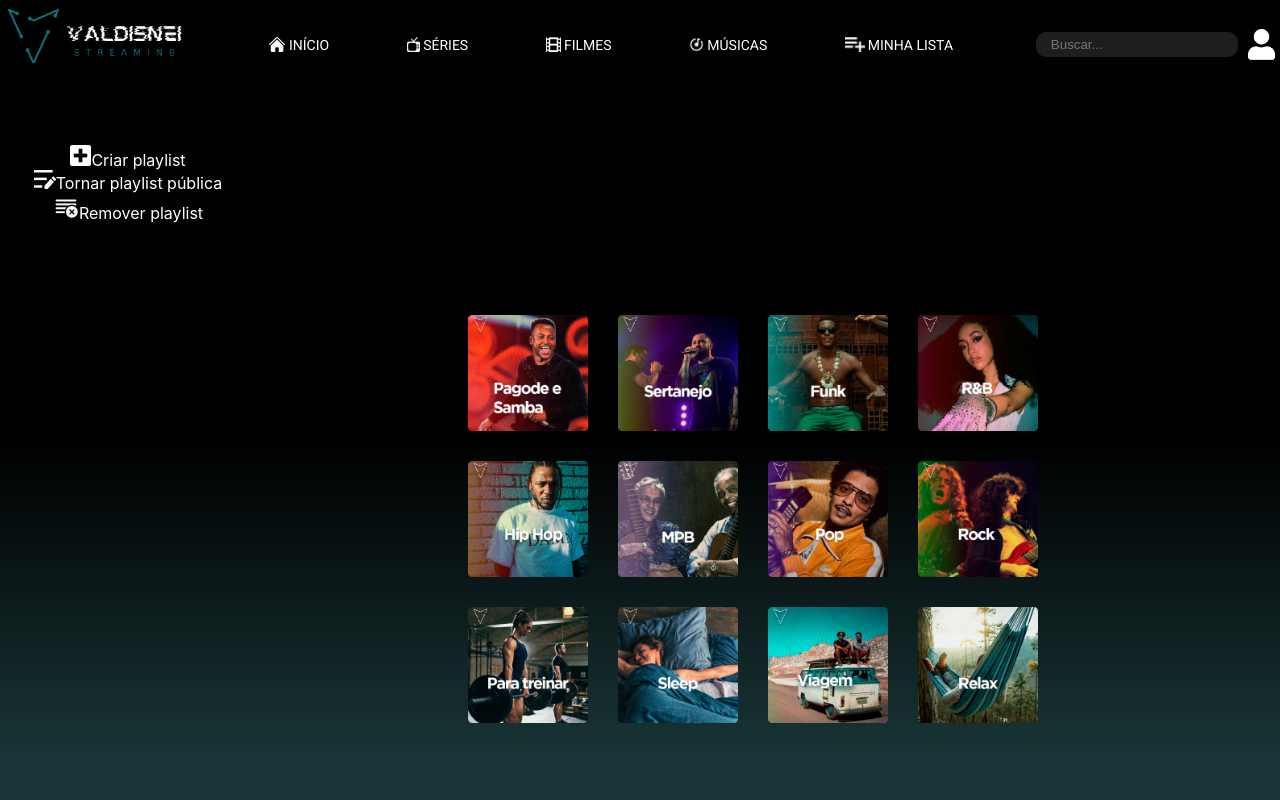
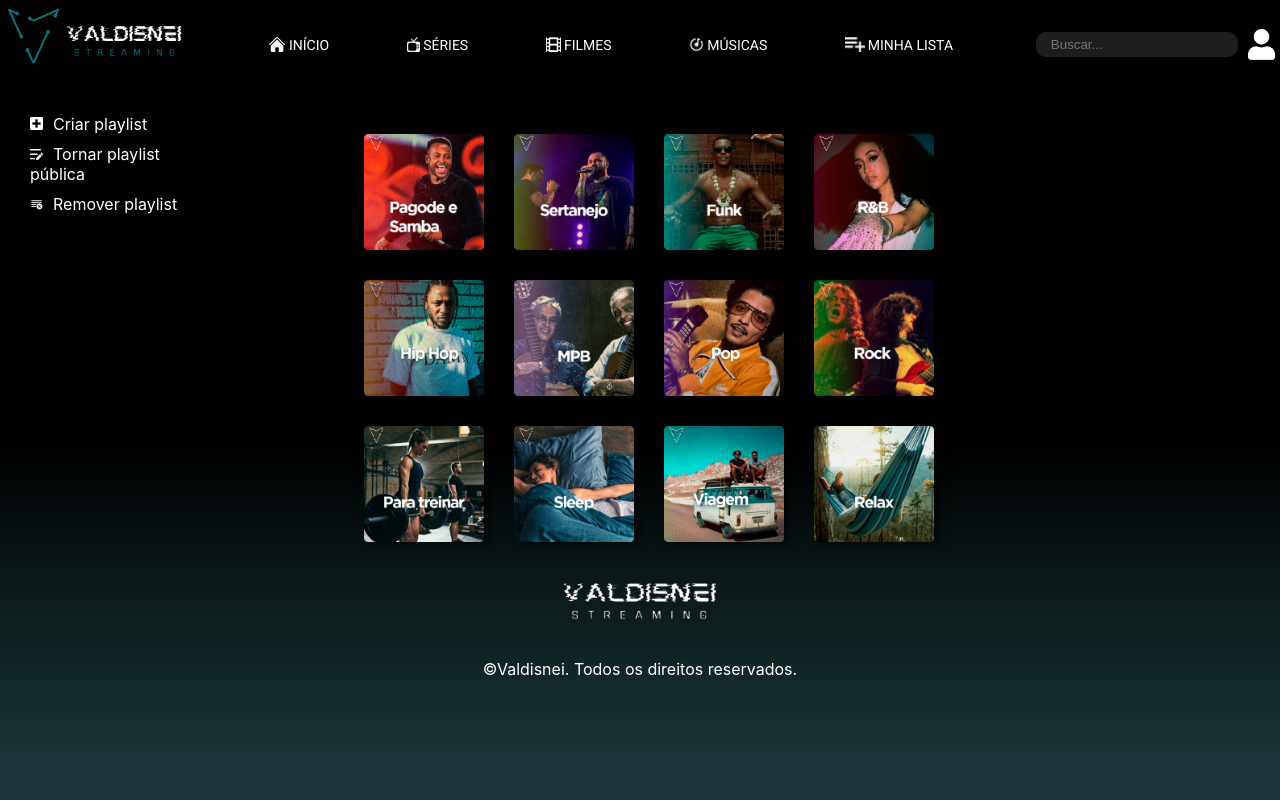
Before and after one commit to thalitamaysa/Projeto_em_grupo-M4, a React (Vite) app in the folder valdisnei_streaming/: page /musica in a window 1280 px wide. Shown: the top 800 px of the page. Built offline with nearby package versions, Linux system fonts and the light colour scheme.

Commit message:
Finalizando estilização do componente musica

```diff
--- a/valdisnei_streaming/src/pages/Musica/Musica.module.css
+++ b/valdisnei_streaming/src/pages/Musica/Musica.module.css
@@ -21,34 +21,31 @@
     transition: 0.5s;
 }
 
-.icons {
-    margin-top: 10px;
-}
-
-.icons img {
-    margin-right: 10px;
-}
 
 
-.playlist img {
-    width: 12px;
-    cursor: pointer;
-} */
+
+ */
 .container {
   display: flex;
   flex-direction: row;
-  height: 100vh;
+  height: 100%;
   width: 100%;
+  background: transparent;
 }
 
 .playlist {
     display: flex;
     flex-direction: column;
     justify-content: center;
-    align-items: center;
-    width: 20%;
-    height: 20%;
+    width: 12%;
+    height: 30%;
     color: #FFF;
+    margin-left: 30px;
+}
+
+.playlist img {
+    width: 13px;
+    cursor: pointer;
 }
 
 .opcoes {
@@ -56,7 +53,8 @@
     justify-content: center;
     align-items: center;
     flex-direction: column;
-    width: 80%
+    width: 75%;
+    height: 70%;
 }
 
 .linha1, .linha2, .linha3 {
@@ -69,4 +67,13 @@
     transition: 0.5s;
     cursor: pointer;
     margin-right: 30px;
+    box-shadow: 5px 2px 10px #000000a0;
 }
+
+.icons {
+    margin-top: 10px;
+}
+
+.icons img {
+    margin-right: 10px;
+}
```
Also changed, not shown: valdisnei_streaming/src/pages/Musica/Musica.jsx (+2 -21 lines).
